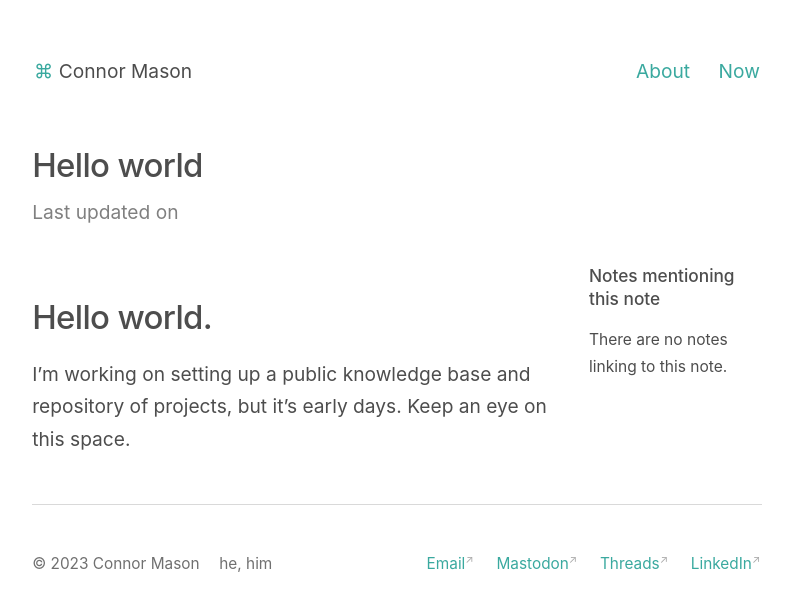
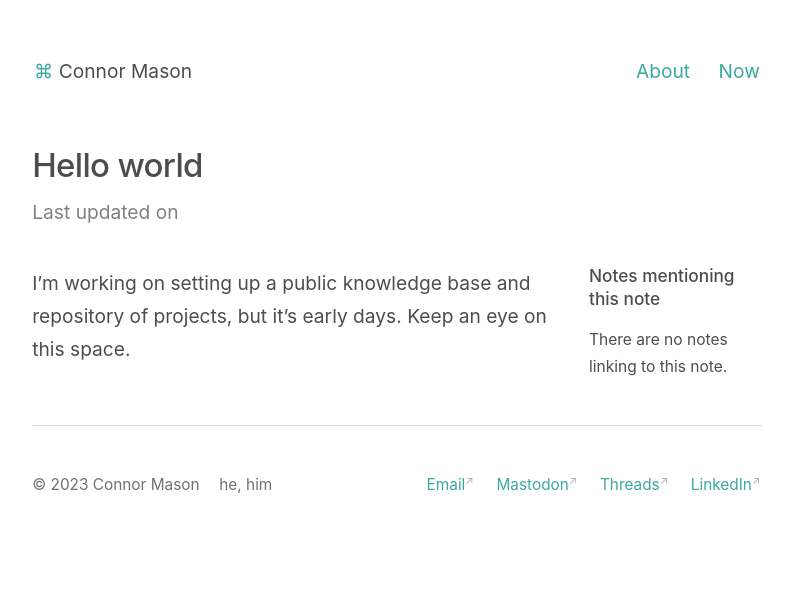
Before and after one commit to conmas/site, a Jekyll site: the page built from _notes/hello-world.md, in a window 1280 px wide. Shown: the top 611 px of the page, without its empty margins (243-1036 px from the left). Built offline with Jekyll 4.4.1, drawn with Linux system fonts in a browser that asks for light colours.

Commit message:
Update hello-world.md

```diff
--- a/_notes/hello-world.md
+++ b/_notes/hello-world.md
@@ -2,6 +2,4 @@
 title: Hello world
 ---
 
-# Hello world.
-
 I’m working on setting up a public knowledge base and repository of projects, but it’s early days. Keep an eye on this space.
```
